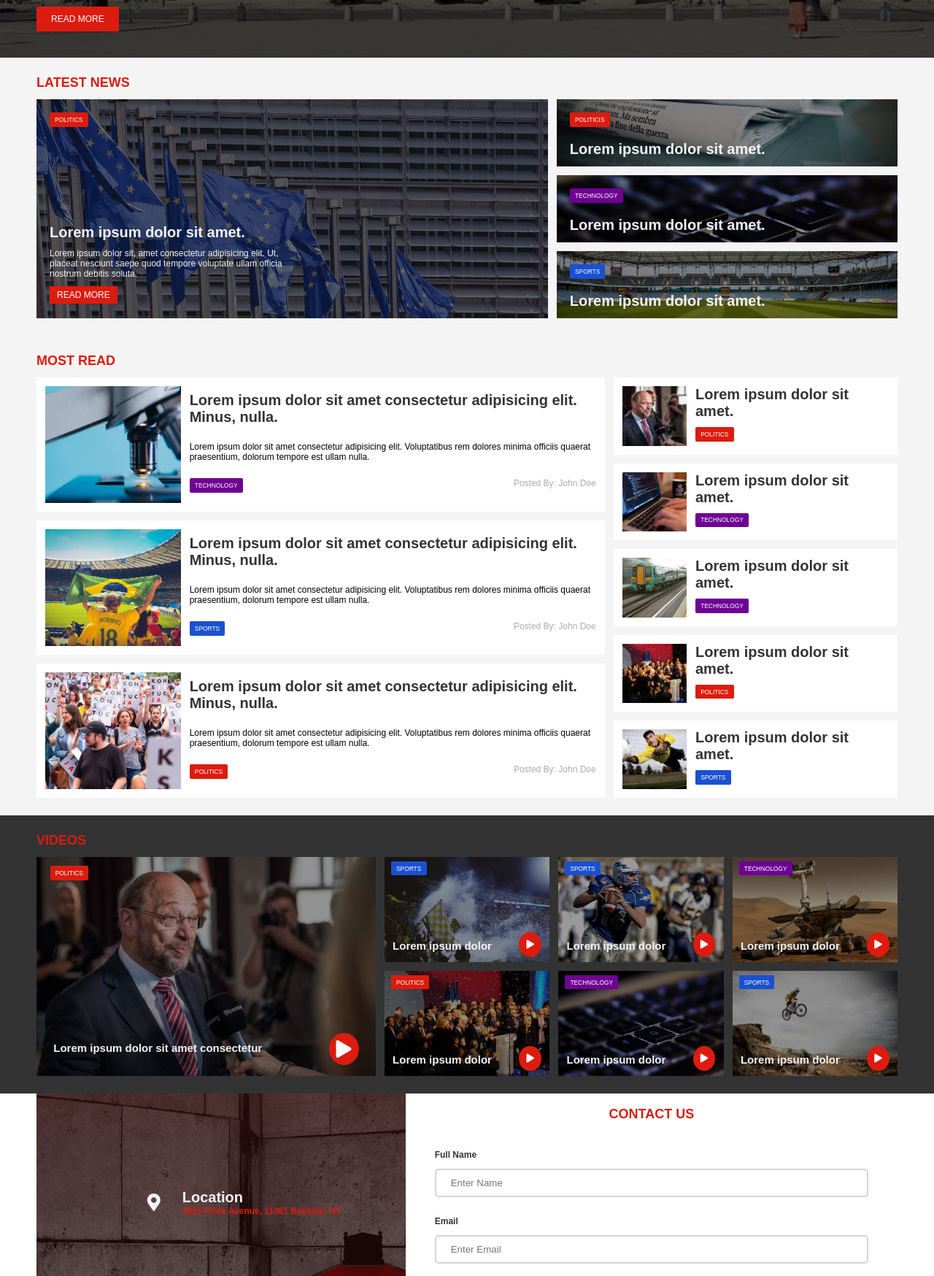
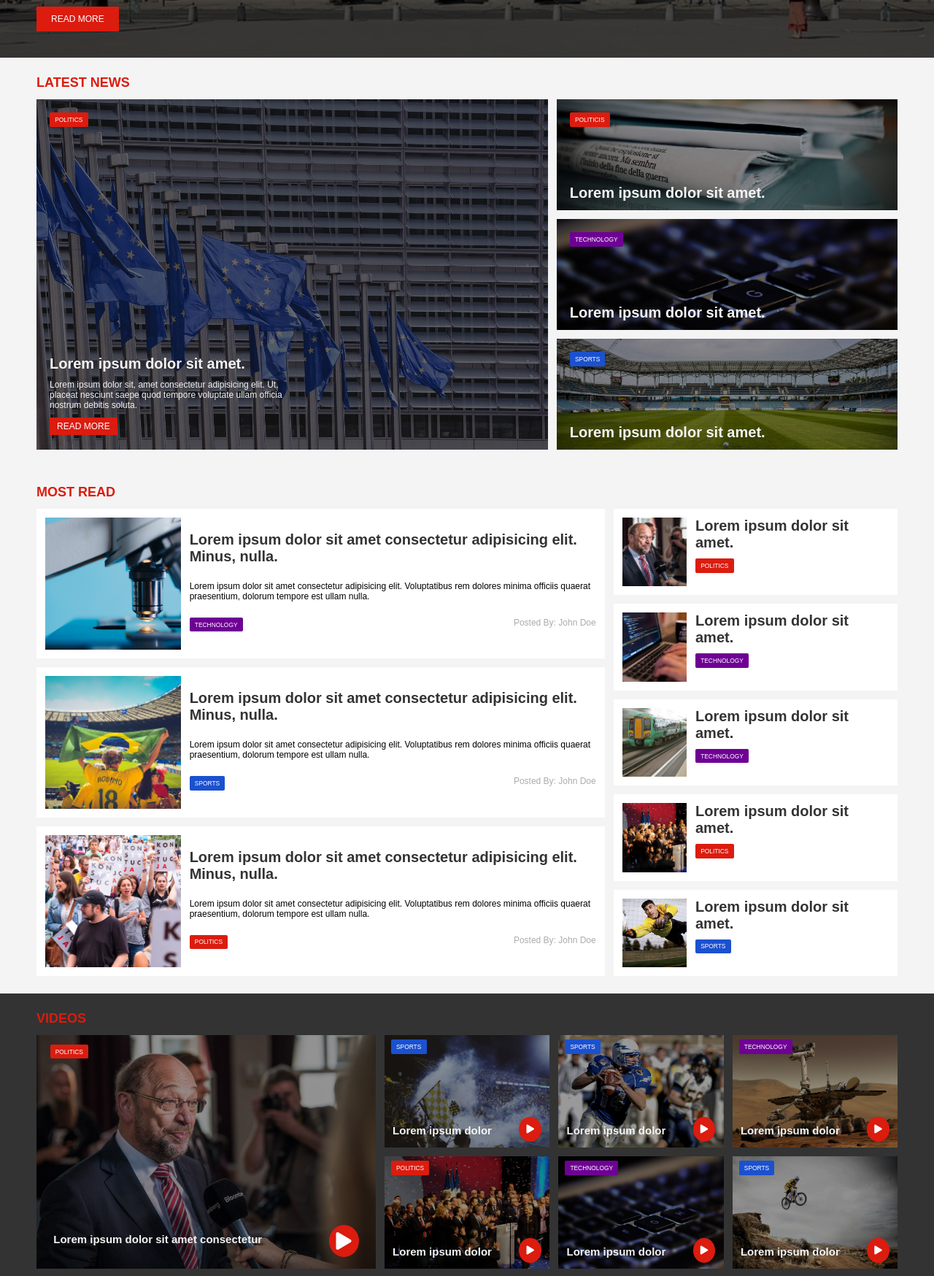
Before and after one commit to BerishaHysen/PROJEKTIWEB, a plain HTML site: page index.html in a window 1280 px wide. Shown: the part 704-2452 px from the top of the page at 73% size. Drawn offline with Linux system fonts and the light colour scheme.

Commit message:
permirsime2

```diff
--- a/css/style.css
+++ b/css/style.css
@@ -207,7 +207,6 @@ ul{
 
 /* index.html =  SECTION: pjesa-1 */
 #pjesa-1 {
-   min-height: 300px;
    background: var(--light-color);
    color: var(--light-color);
 }
@@ -219,6 +218,7 @@ ul{
 
 #pjesa-1 .articles-container {
    display: grid;
+   height: 60vh;
    grid-template-columns: 1.5fr 1fr;
    grid-gap: 1rem;
 }
@@ -226,7 +226,7 @@ ul{
 /* index.html =  SECTION: pjesa-1 -> Left-Side */
 #pjesa-1 .articles-container .left-side {
    background: url('../img/p-foto1.jpg') no-repeat center center/cover;
-   height: 300px;
+   height: 100%;
    position: relative;
 }
 
@@ -291,11 +291,11 @@ ul{
 
 /* index.html =  SECTION: pjesa-2 */
 #pjesa-2 {
-   min-height: 600px;
    background: var(--light-color);
 }
 
 #pjesa-2 .articles-container {
+   /* height: 70vh; */
    display: grid;
    grid-template-columns: 2fr 1fr;
    justify-content: space-between;
@@ -316,6 +316,7 @@ ul{
 }
 
 #pjesa-2 .articles-container .left-side {
+   min-height: 80vh;
    display: grid;
    grid-gap: 1rem;
 }
@@ -324,7 +325,7 @@ ul{
    display: grid;
    grid-template-columns: 1fr 3fr;
    grid-gap: 1rem;
-   max-height: 200px;
+   height: 100%;
    align-items: center;
 }
 
@@ -354,11 +355,13 @@ ul{
 
 /* index.html =  SECTION: pjesa-2 --> Right-Side */
 #pjesa-2 .articles-container .right-side {
+   min-height: 80vh;
    display: grid;
    grid-gap: 1rem;
 }
 
 #pjesa-2 .articles-container .right-side .card{
+   height: 100%;
    display: grid;
    grid-template-columns: 1fr 3fr;
    grid-gap: 1rem;
@@ -383,14 +386,14 @@ ul{
 /* index.html =  SECTION: pjesa-3 */
 #pjesa-3 {
    background: var(--gray-color);
-   min-height: 300px;
+   /* min-height: 40vh; */
 }
 
 #pjesa-3 .articles-container{
    display: grid;
    grid-gap: 1rem;
    grid-template-columns: repeat(5, 1fr);
-   height: 300px;
+   height: 40vh;
 }
 
 #pjesa-3 .articles-container #vc {
@@ -1187,7 +1190,6 @@ ul{
 }
 
 #sports-section2 .sports-content .right-side .contents .fotoja1 {
-
    background: url('../img/s-foto1.jpg') no-repeat center center/cover;
 }
 #sports-section2 .sports-content .right-side .contents .fotoja2 {
@@ -1212,7 +1214,7 @@ ul{
 /* ---------------------------------------------------------- */
 /* FOOTER */
 #footer {
-   min-height: 400px;
+   min-height: 40vh;
    background: var(--gray-color);
    color: var(--light-color);
 }
@@ -1234,6 +1236,7 @@ ul{
 }
 
 #footer .footer-container {
+   min-height: 40vh;
    display: grid;
    grid-template-columns: 1fr 3fr 0.5fr;
    grid-gap: 5rem;
```
